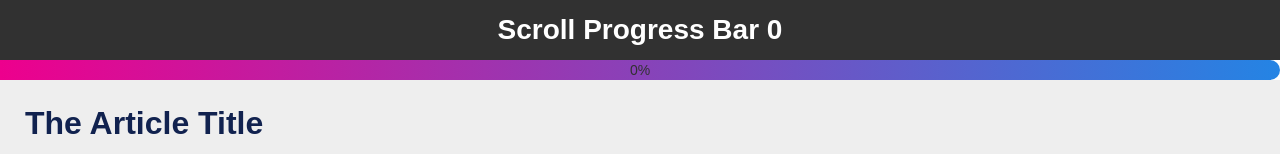
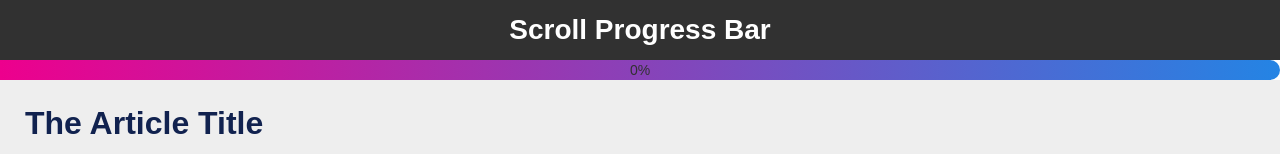
Before and after one commit to madhurabhujbal/Challenge31Days, a Vue app in the folder day9_scrollBar/progress_scrollbar/: page / in a window 1280 px wide. Shown: the top 154 px of the page. Built offline with nearby package versions, Linux system fonts and the light colour scheme.

Commit message:
Remove the progress % from scroll bar

```diff
--- a/day9_scrollBar/progress_scrollbar/src/App.vue
+++ b/day9_scrollBar/progress_scrollbar/src/App.vue
@@ -2,7 +2,7 @@
   <div id="app">
     <main>
       <header>
-        <h1> Scroll Progress Bar {{ progress }}</h1>
+        <h1> Scroll Progress Bar</h1>
       </header>
       <Progressbar :progress="progress" />
       <Post @progressUpdate="setProgress" />
```
